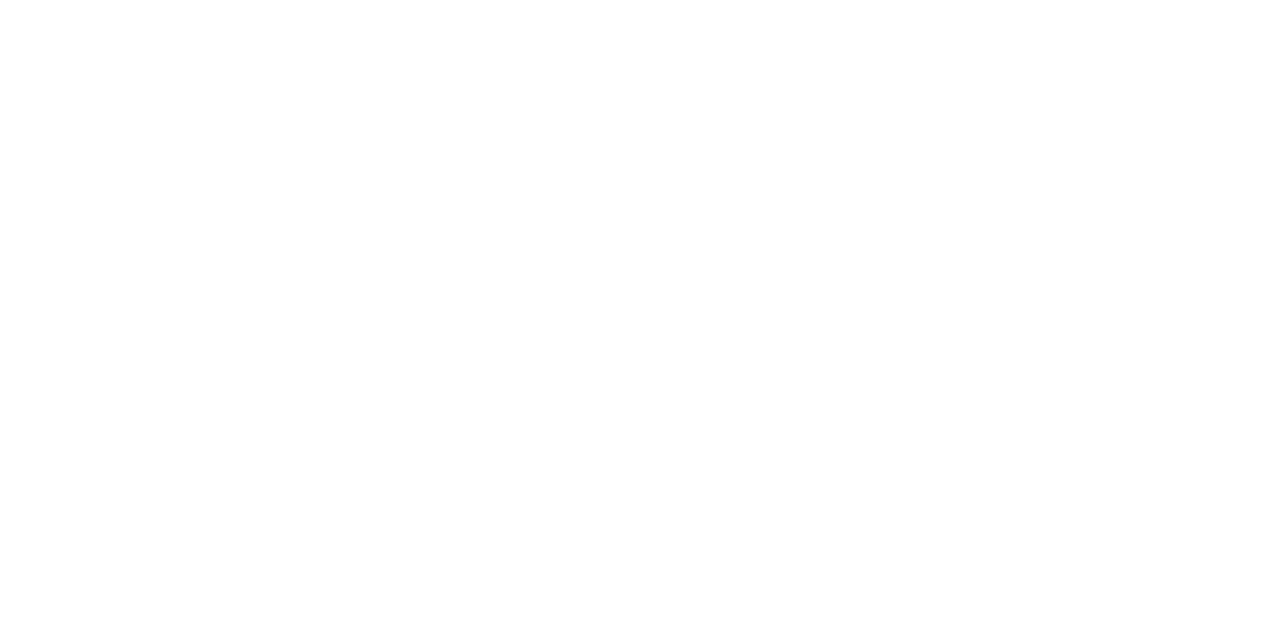
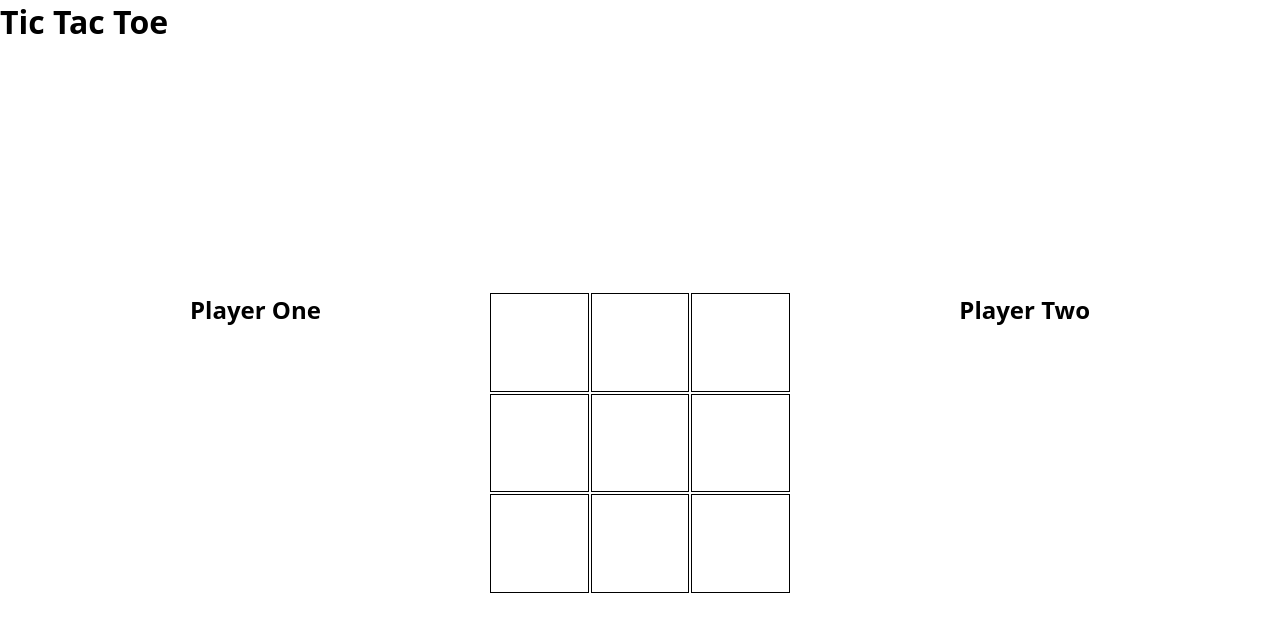
Before and after one commit to evermyoui/odin-tic-tac-toe, a plain HTML site: page index.html in a window 1280 px wide. Drawn offline with Linux system fonts and the light colour scheme.

Commit message:
ui foundations completed

```diff
--- a/index.html
+++ b/index.html
@@ -7,7 +7,15 @@
     <link rel="stylesheet" href="style.css">
 </head>
 <body>
+    <div>
+        <h1>Tic Tac Toe</h1>
+    </div>
     <div class="container">
+        <div class="game">
+            <div>
+                <h2>Player One</h2>
+            </div>
+            <div class="gameboard">
                 <div class="cell"></div>
                 <div class="cell"></div>
                 <div class="cell"></div>
@@ -18,6 +26,11 @@
                 <div class="cell"></div>
                 <div class="cell"></div>
             </div>
+            <div class="p2">
+                <h2>Player Two</h2>
+            </div>
+        </div>
+    </div>
     <script src="script.js"></script>
 </body>
 </html>
--- a/style.css
+++ b/style.css
@@ -1,4 +1,37 @@
 * {
     padding: 0;
     margin: 0;
+    font-family: system-ui, -apple-system, BlinkMacSystemFont, 'Segoe UI', Roboto, Oxygen, Ubuntu, Cantarell, 'Open Sans', 'Helvetica Neue', sans-serif;
 }
+
+
+
+.container {
+    display: flex;
+    min-height: 100vh;
+    justify-content: center;
+    align-items: center;
+}
+
+.game {
+    display: grid;
+    grid-template-columns: repeat(3, 1fr);
+}
+
+.gameboard {
+    display: grid;
+    grid-template-columns: repeat(3, 1fr);
+    grid-template-rows: repeat(3, 1fr);
+    height: 300px;
+    width: 300px;
+    gap: 2px;
+}
+
+.p2 {
+    display: flex;
+    justify-content: flex-end;
+}
+
+.cell {
+    border: 1px solid black;
+}
```
Lines whose indentation alone changed are shown as unchanged.
